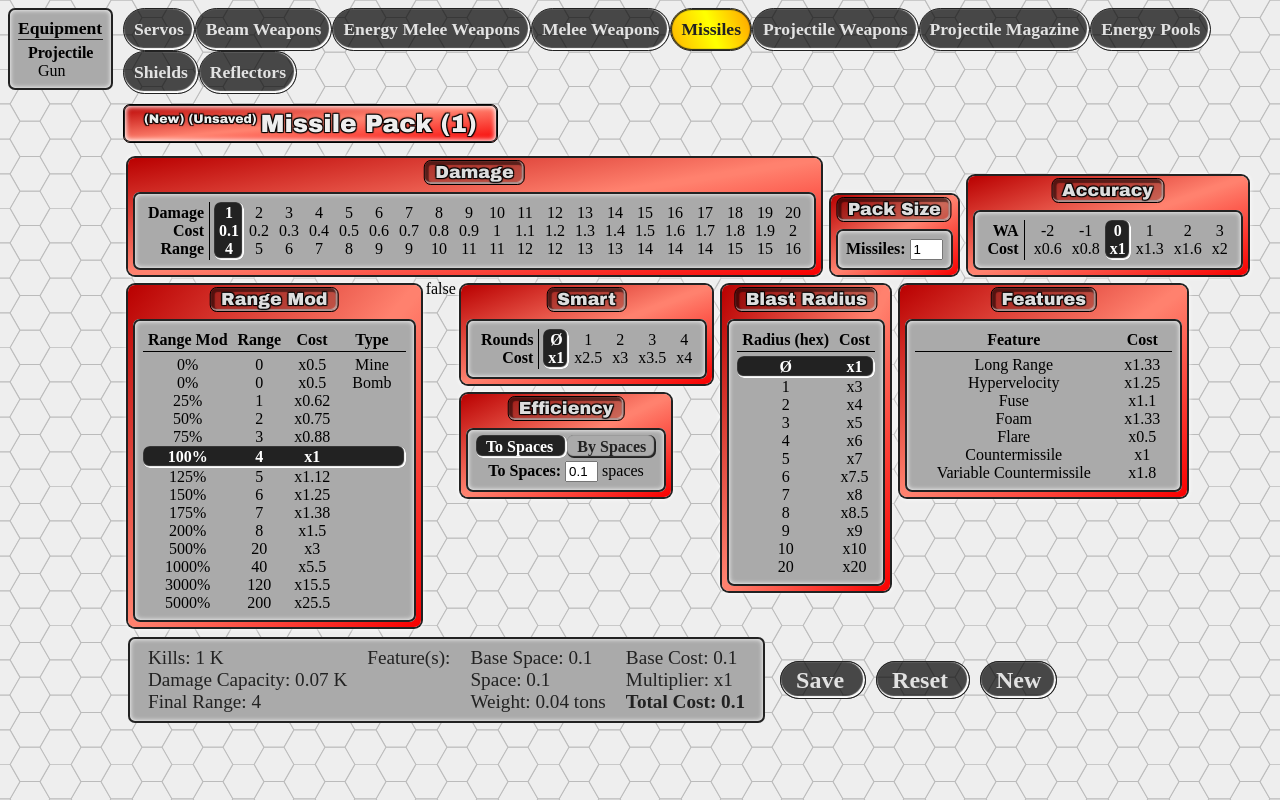
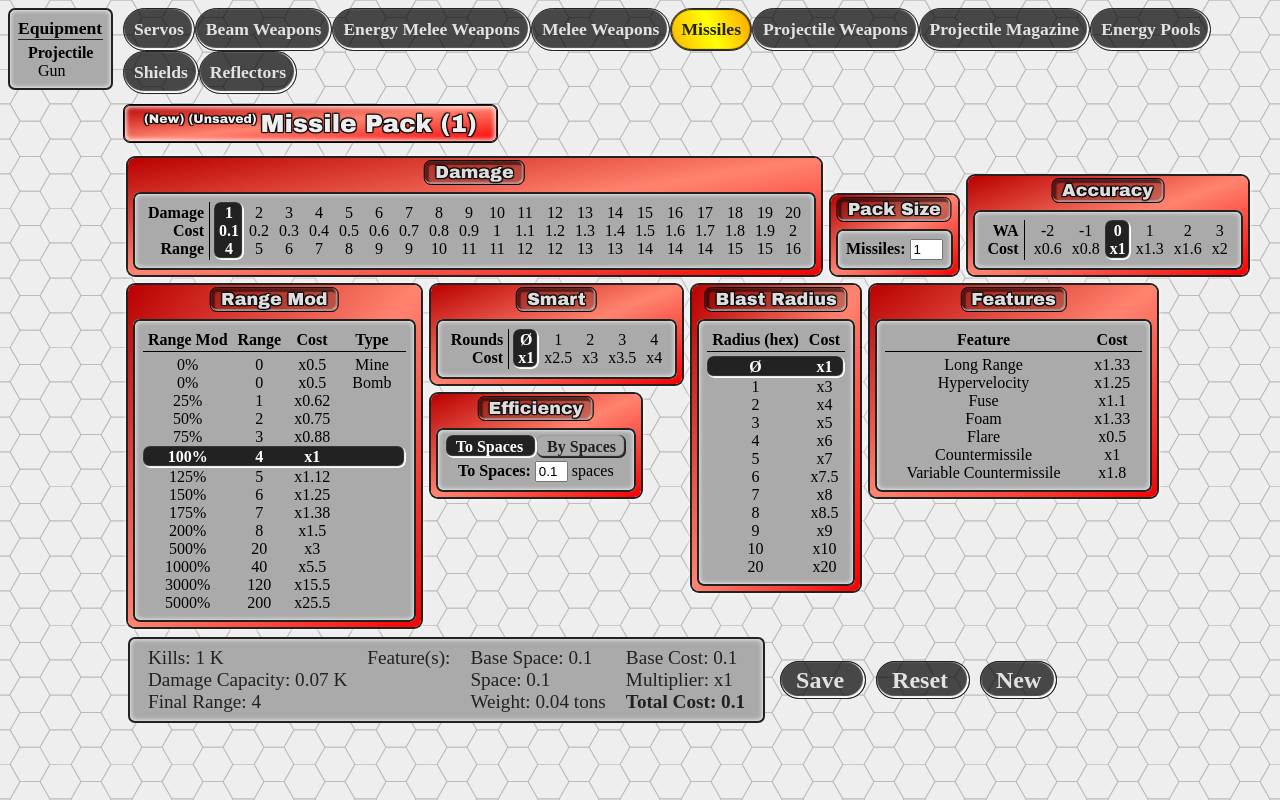
Before and after one commit to snowb/MekGen, a Vue app: page / in a window 1280 px wide. Both pictures are taken after a click on the element "Missiles". Built offline with nearby package versions, Linux system fonts and the light colour scheme.

Commit message:
removed extranous data display

```diff
--- a/src/components/mek_missile/mek_missile-main.vue
+++ b/src/components/mek_missile/mek_missile-main.vue
@@ -20,7 +20,6 @@
                     :range-mod="selected_range_mod" :anti-missile="has_feature('countermissile')"
                     :base-range="selected_damage.range"
                 ></mek-missile-range-mod>
-                {{has_feature('countermissile')}}
                 <div class="mek-inline-flex-col">
                     <mek-missile-smart :smart="selected_smart"
                         @update-smart="updateSmart"
```
